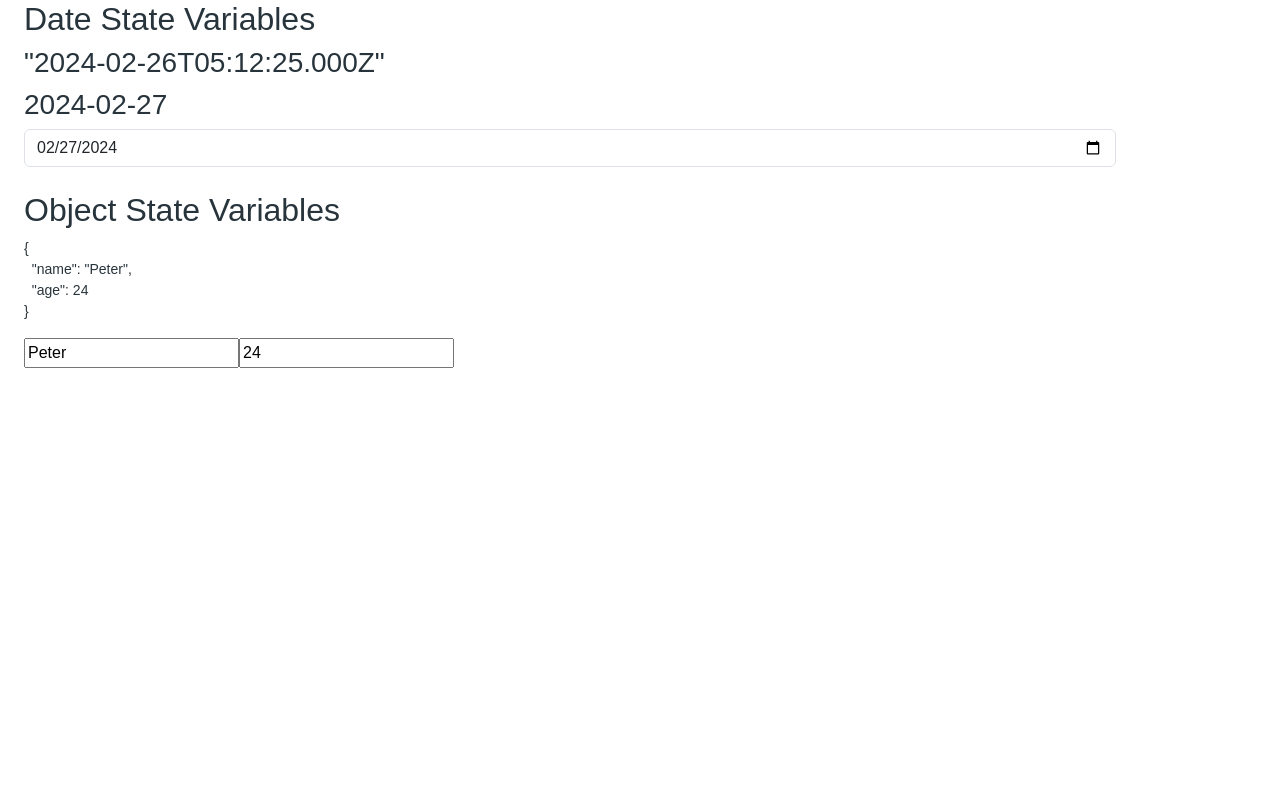
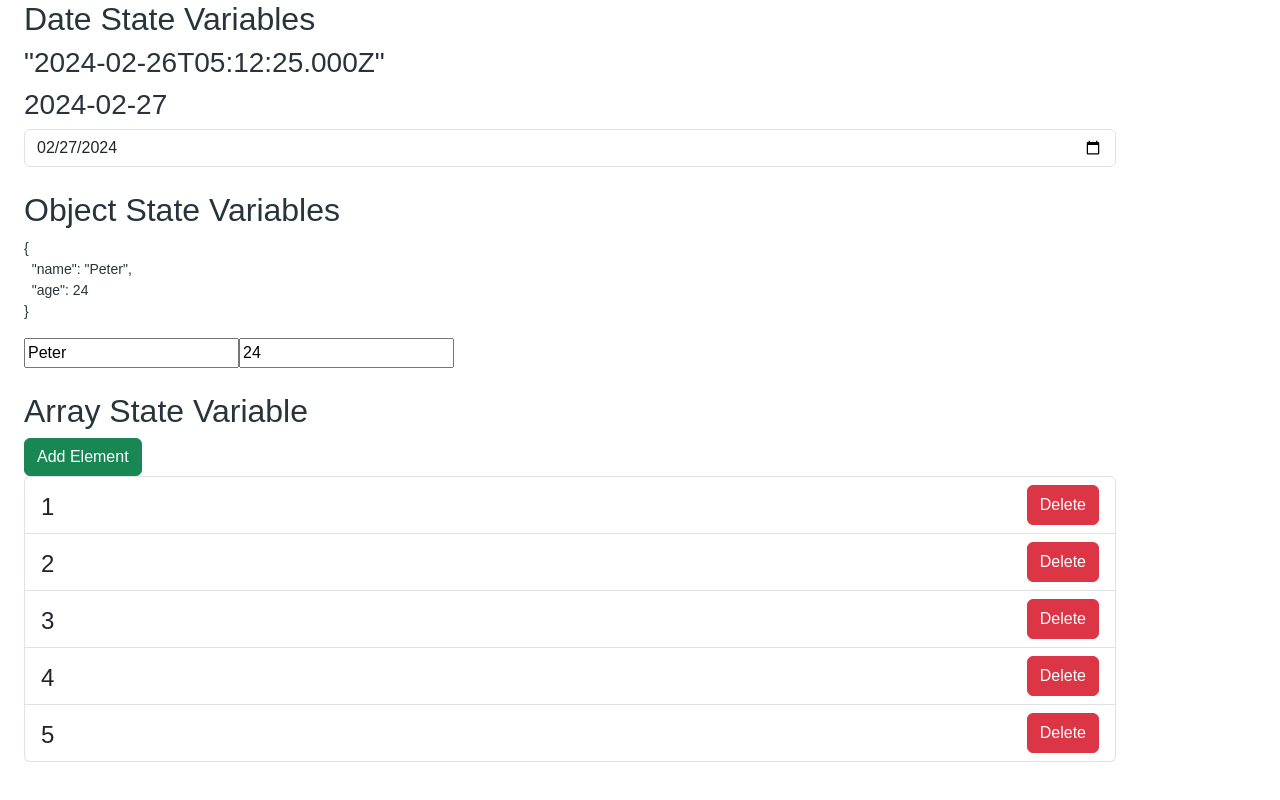
Before and after one commit to dnydlk/kanbas-react-web-app, a React (Create React App) app: page /#/Labs/a4 in a window 1280 px wide. Shown: the part 1106-1906 px from the top of the page. Before the commit the page ends 1810 px from the top, so only its background shows below. Built offline with nearby package versions, Linux system fonts and the light colour scheme.

Commit message:
Add ArrayStateVariable component

```diff
--- /dev/null
+++ b/src/labs/a4/ArrayStateVariable.tsx
@@ -0,0 +1,37 @@
+import React, { useState } from "react";
+
+function ArrayStateVariable() {
+  const [array, setArray] = useState([1, 2, 3, 4, 5]);
+
+  const addElement = () => {
+    setArray([...array, Math.floor(Math.random() * 100)]);
+  };
+
+  const deleteElement = (index: number) => {
+    setArray(array.filter((item, i) => i !== index));
+  };
+
+  return (
+    <div>
+      <h2>Array State Variable</h2>
+      <button onClick={addElement} className="btn btn-success">
+        Add Element
+      </button>
+      <ul className="list-group">
+        {array.map((item, index) => (
+          <li
+            key={index}
+            className="list-group-item d-flex justify-content-between">
+            <div className="m-0 pt-1 fs-4">{item}</div>
+            <button
+              onClick={() => deleteElement(index)}
+              className="btn btn-danger float-end">
+              Delete
+            </button>
+          </li>
+        ))}
+      </ul>
+    </div>
+  );
+}
+export default ArrayStateVariable;
--- a/src/labs/a4/ObjectStateVariable.tsx
+++ b/src/labs/a4/ObjectStateVariable.tsx
@@ -17,6 +17,8 @@
           setPerson({ ...person, age: parseInt(e.target.value) })
         }
       />
+      <br />
+      <br />
     </div>
   );
 }
--- a/src/labs/a4/index.tsx
+++ b/src/labs/a4/index.tsx
@@ -1,3 +1,4 @@
+import ArrayStateVariable from "./ArrayStateVariable";
 import BooleanStateVariables from "./BooleanStateVariables";
 import ClickEvent from "./ClickEvent";
 import Counter from "./Counter";
@@ -24,7 +25,7 @@
       <StringStateVariables />
       <DateStateVariable />
       <ObjectStateVariable />
-      <br />
+      <ArrayStateVariable />
       <br />
       <br />
       <br />
```
